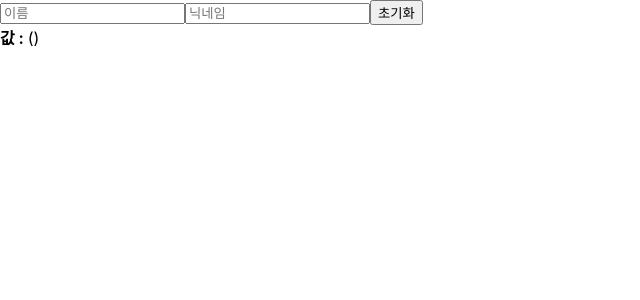
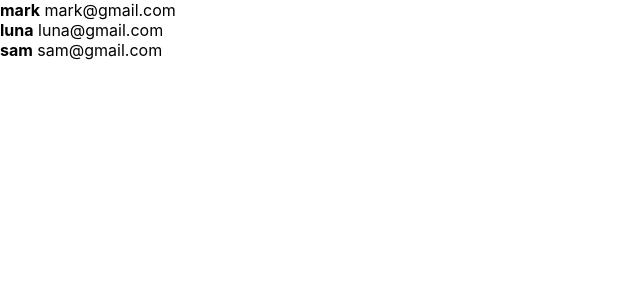
Before and after one commit to Minseok-Park/react-study, a React (Create React App) app in the folder react-begin/: page / in a window 1280 px wide. Shown: the top 300 px of the page, without its empty margins (0-640 px from the left). Built offline with nearby package versions, Linux system fonts and the light colour scheme.

Commit message:
useRef 활용 & 배열 렌더링하기

```diff
--- a/react-begin/src/app.jsx
+++ b/react-begin/src/app.jsx
@@ -1,9 +1,9 @@
 import React from "react";
 import "./app.css";
-import InputSample from "./components/inputSample";
+import UserList from "./components/userList";
 
 function App() {
-  return <InputSample />;
+  return <UserList />;
 }
 
 export default App;
--- a/react-begin/src/components/inputSample.jsx
+++ b/react-begin/src/components/inputSample.jsx
@@ -1,11 +1,13 @@
 import React from "react";
-import { useState } from "react/cjs/react.development";
+import { useState, useRef } from "react";
 
 const InputSample = (props) => {
   const [info, setInfo] = useState({
     name: "",
     nickname: "",
   });
+
+  const nameRef = useRef();
 
   const { name, nickname } = info;
 
@@ -22,6 +24,7 @@ const InputSample = (props) => {
       name: "",
       nickname: "",
     });
+    nameRef.current.focus();
   };
 
   return (
@@ -32,6 +35,7 @@ const InputSample = (props) => {
         placeholder="이름"
         onChange={onChange}
         value={name}
+        ref={nameRef}
       />
       <input
         name="nickname"
--- /dev/null
+++ b/react-begin/src/components/userList.jsx
@@ -0,0 +1,38 @@
+import React from "react";
+
+const User = ({ user }) => {
+  return (
+    <div>
+      <b>{user.username}</b> <span>{user.email}</span>
+    </div>
+  );
+};
+
+const UserList = (props) => {
+  const users = [
+    {
+      id: 1,
+      username: "mark",
+      email: "mark@gmail.com",
+    },
+    {
+      id: 2,
+      username: "luna",
+      email: "luna@gmail.com",
+    },
+    {
+      id: 3,
+      username: "sam",
+      email: "sam@gmail.com",
+    },
+  ];
+  return (
+    <div>
+      {users.map((user) => (
+        <User user={user} key={user.id} />
+      ))}
+    </div>
+  );
+};
+
+export default UserList;
```
Also changed, not shown: 1 other file (tests, documents, lock files or other folders).
